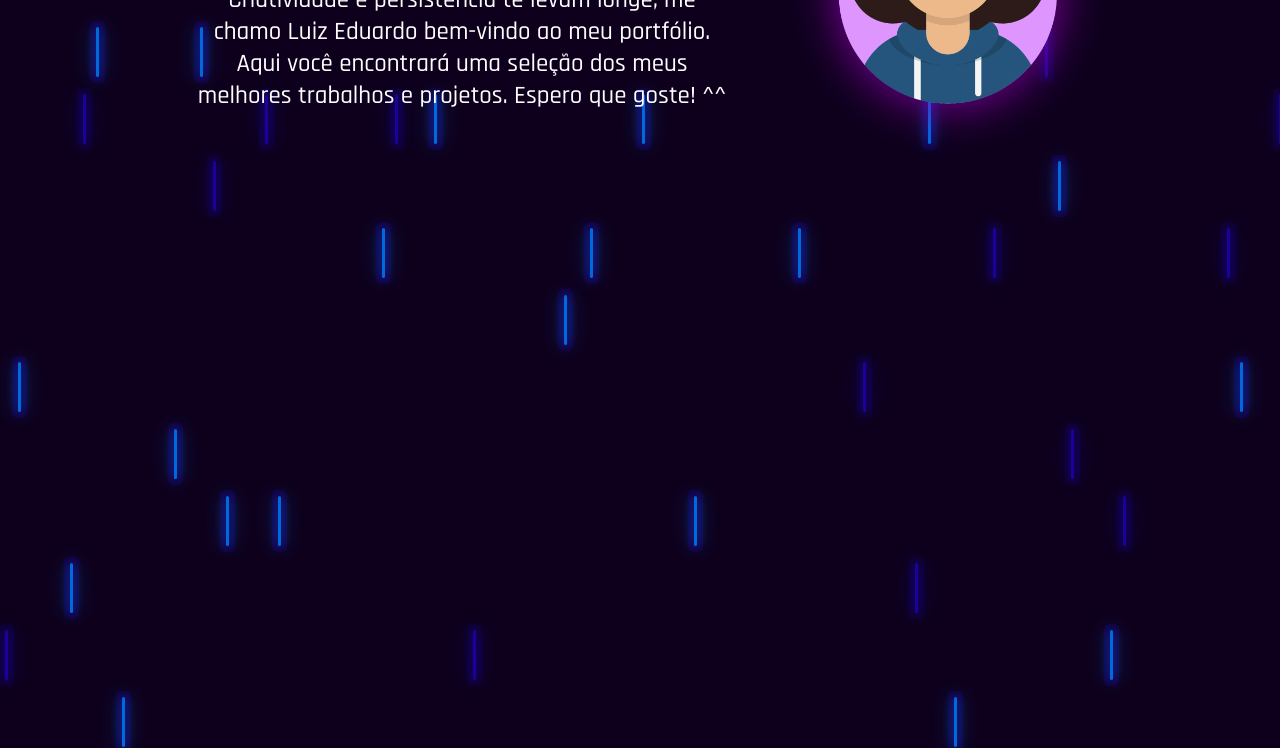
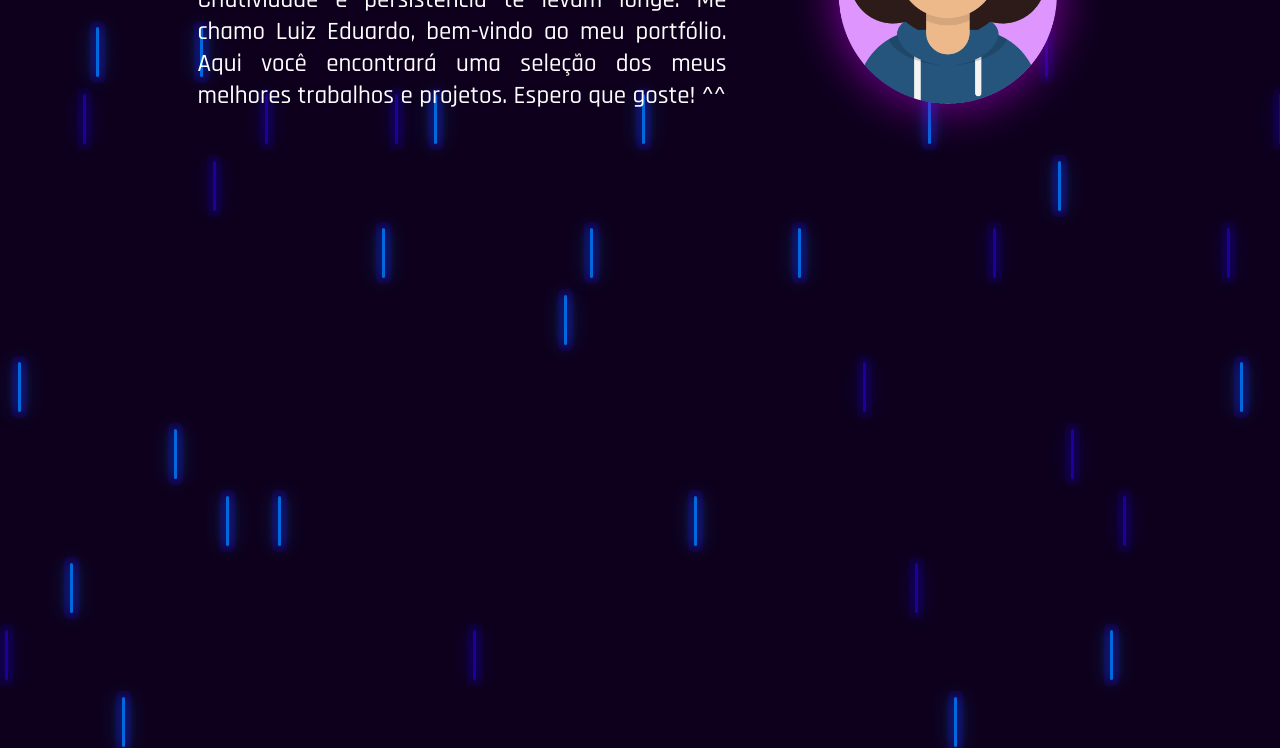
Before and after one commit to LuizJrz/Portf-lio, a plain HTML site: page index.html in a window 1280 px wide. Shown: the part 300-1048 px from the top of the page. Drawn offline with nearby package versions, Linux system fonts and the light colour scheme; some packages are replaced by stand-ins of ours; a script that the page names is missing; a web font is replaced by a local one.

Commit message:
commit adjust frase home

```diff
--- a/index.html
+++ b/index.html
@@ -171,7 +171,7 @@
                 <div class="flex">
                     <div class="text-one">
                         <h1><span class="aspasone">"</span>A FORÇA DE VONTADE SUPERA O TALENTO.<span class="aspas">"</span></h1>
-                        <P>Criatividade e persistência te levam longe, me chamo Luiz Eduardo bem-vindo ao meu portfólio. Aqui você encontrará uma seleção dos meus melhores trabalhos e projetos. Espero que goste! ^^</P>
+                        <P>Criatividade e persistência te levam longe. Me chamo Luiz Eduardo, bem-vindo ao meu portfólio. Aqui você encontrará uma seleção dos meus melhores trabalhos e projetos. Espero que goste! ^^</P>
                     </div>
                     <div class="avatar">
                         <img src="imagens/Avatar-Maker.png" alt="avatar">
--- a/style.css
+++ b/style.css
@@ -160,7 +160,7 @@ nav > ul > li > a:hover::after {
     color: #ffffff;
     width: 94%;
     font-size: 25px;
-    text-align: center;
+    text-align: justify;
     font-family: "Rajdhani", sans-serif;
     font-weight: 500;
     max-width: 529px;
```
